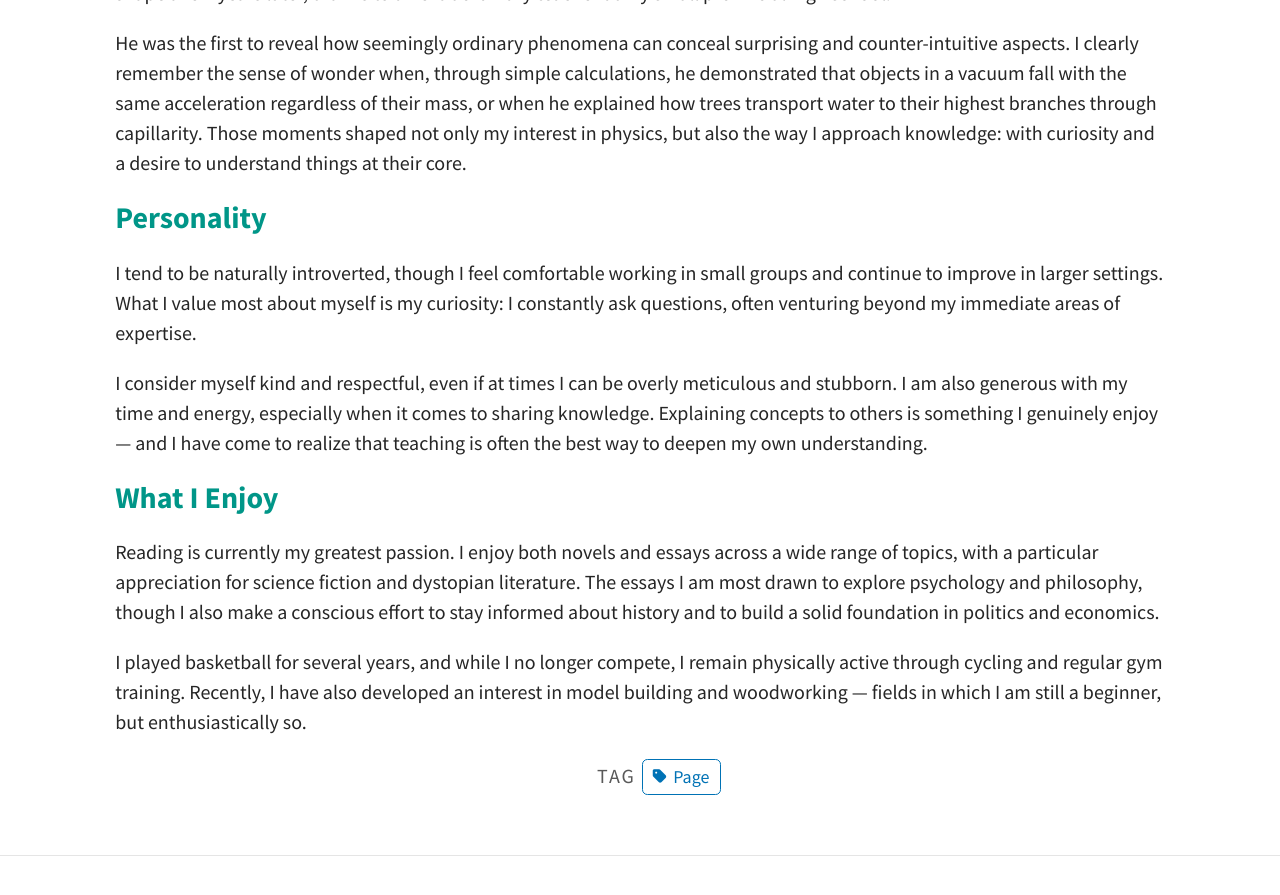
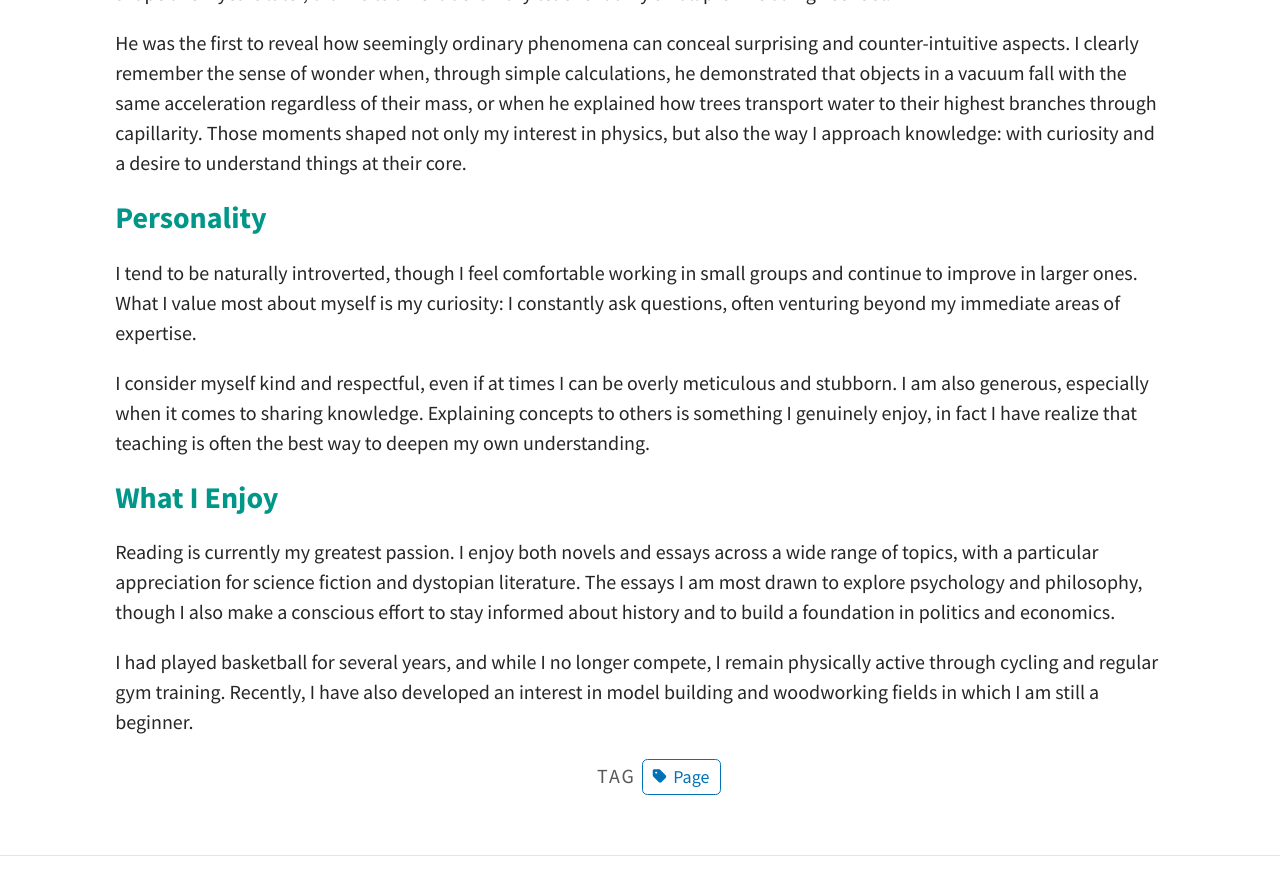
Before and after one commit to Sigfrido11/personal_website, a Jekyll site: the page built from pages/en/about.md, in a window 1280 px wide and 900 px high, scrolled down 975 px. Shown: the top 895 px of the window. Built offline with Jekyll 4.4.1, drawn with Linux system fonts in a browser that asks for light colours; a script that is not in the unit is left out.

```diff
--- a/pages/en/about.md
+++ b/pages/en/about.md
@@ -31,15 +31,15 @@
 
 ### Personality
 
-I tend to be naturally introverted, though I feel comfortable working in small groups and continue to improve in larger settings. What I value most about myself is my curiosity: I constantly ask questions, often venturing beyond my immediate areas of expertise.
+I tend to be naturally introverted, though I feel comfortable working in small groups and continue to improve in larger ones. What I value most about myself is my curiosity: I constantly ask questions, often venturing beyond my immediate areas of expertise.
 
-I consider myself kind and respectful, even if at times I can be overly meticulous and stubborn. I am also generous with my time and energy, especially when it comes to sharing knowledge. Explaining concepts to others is something I genuinely enjoy — and I have come to realize that teaching is often the best way to deepen my own understanding.
+I consider myself kind and respectful, even if at times I can be overly meticulous and stubborn. I am also generous, especially when it comes to sharing knowledge. Explaining concepts to others is something I genuinely enjoy, in fact I have realize that teaching is often the best way to deepen my own understanding.
 
 ### What I Enjoy
 
-Reading is currently my greatest passion. I enjoy both novels and essays across a wide range of topics, with a particular appreciation for science fiction and dystopian literature. The essays I am most drawn to explore psychology and philosophy, though I also make a conscious effort to stay informed about history and to build a solid foundation in politics and economics.
+Reading is currently my greatest passion. I enjoy both novels and essays across a wide range of topics, with a particular appreciation for science fiction and dystopian literature. The essays I am most drawn to explore psychology and philosophy, though I also make a conscious effort to stay informed about history and to build a foundation in politics and economics.
 
-I played basketball for several years, and while I no longer compete, I remain physically active through cycling and regular gym training. Recently, I have also developed an interest in model building and woodworking — fields in which I am still a beginner, but enthusiastically so.
+I had played basketball for several years, and while I no longer compete, I remain physically active through cycling and regular gym training. Recently, I have also developed an interest in model building and woodworking fields in which I am still a beginner.
 
 
 <style>
```
